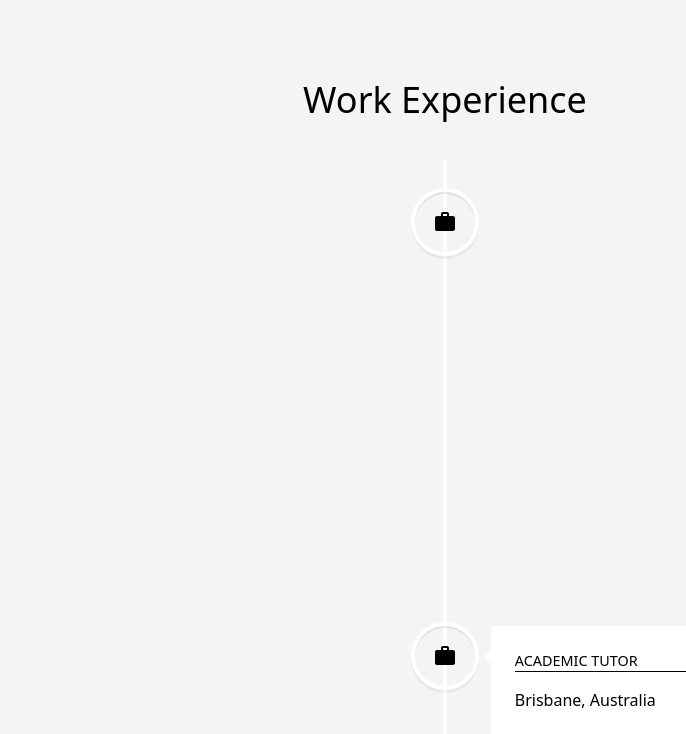
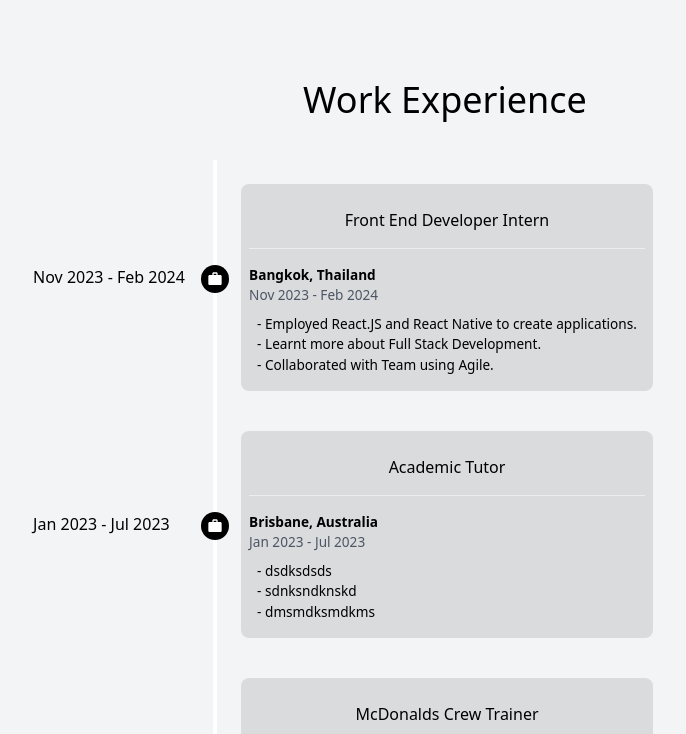
Before and after one commit to LiamSalangsang/portfolio2024, a React (Vite) app: page / in a window 1280 px wide. Shown: the part 2000-2734 px from the top of the page, without its empty margins (195-881 px from the left). Built offline with nearby package versions, Linux system fonts and the light colour scheme.

Commit message:
adding timeline

```diff
--- a/src/components/ExperienceSection.jsx
+++ b/src/components/ExperienceSection.jsx
@@ -1,16 +1,36 @@
+import { links } from "../lib/data";
+import { MdWork } from "react-icons/md";
+import { useRef } from "react";
+import { motion, useScroll } from "framer-motion";
 
 const ExperienceSection = (props) => {
-  const {title, location, timeWorked, achievements,photos} = props;
-  return <><section className="bg-black/60 text-white min-w-80">
-    <div className=" text-center p-4 m-2 border-b border-b-white/50">{title}</div>
-    <div className="flex gap-2 overflow-hidden" >
+  const {title, location, timeWorked, achievements,icon, description} = props;
+  const ref = useRef(null);
+  const { scrollYProgress } = useScroll({
+    target: ref,
+    offset: ["0.4 1", "1.1 1"],
+  });
+  return <>
+
+  <motion.section ref = {ref} style={{
+        scaleX: scrollYProgress,
+        opacity: scrollYProgress,
+      }}
+      initial = {{x:500}}
+      animate = {{x:0}}
+      transition={{ duration: 0.6 }}
+      className="bg-black/10 rounded-lg relative min-w-80">
+    <div className="absolute top-[39%] -left-10 z-10"><div className="w-7 h-7 rounded-full bg-black flex justify-center items-center"> <MdWork className = 'text-white'></MdWork></div></div>
+    <div className="absolute top-[39%] -left-[13rem] z-10"><div> {timeWorked}</div></div>
+    <div className="z-50 text-center p-4 m-2 border-b border-b-white/50">{title}</div>
+    <div className="flex gap-2 overflow-hidden text-[0.85rem]" >
       <div className="p-2">
-        <div>{location}</div>
-        <div>{timeWorked}</div>
+        <div className="font-semibold">{location}</div>
+        <div className="text-gray-600">{timeWorked}</div>
+        <ul className="list-square p-2">{achievements.map((achi, idx)=> <li  key = {idx}> - {achi} </li>)}</ul>
       </div>
-      <img src={photos} className="w-[15rem] shadow-2xl" alt="" />
     </div>
-    </section></>
+    </motion.section></>
 };
 
 export default ExperienceSection;
--- a/src/components/ProjectSection.jsx
+++ b/src/components/ProjectSection.jsx
@@ -22,7 +22,7 @@ export default function Project({
       }}
       className="group mb-3 sm:mb-8 last:mb-0"
     >
-      <section className="bg-gray-100 max-w-[42rem] border border-black/5 rounded-lg overflow-hidden sm:pr-8 relative sm:h-[20rem] hover:bg-gray-200 transition sm:group-even:pl-8">
+      <section className="bg-gray-200 max-w-[42rem] border border-black/5 rounded-lg overflow-hidden sm:pr-8 relative sm:h-[20rem] hover:bg-gray-00 transition sm:group-even:pl-8">
         <div className="pt-4 pb-7 px-5 sm:pl-10 sm:pr-2 sm:pt-10 sm:max-w-[50%] flex flex-col h-full sm:group-even:ml-[18rem]">
           <h3 className="text-2xl font-semibold dark:text-black">{title}</h3>
           <p className="mt-2 leading-relaxed text-gray-700d dark:text-black">
--- a/src/lib/data.js
+++ b/src/lib/data.js
@@ -1,6 +1,7 @@
 import techverse from "../assets/techverse.png";
 import shoes from "../assets/shoes.png";
 import companyIMG from "../assets/company.jpg";
+import { MdWork } from "react-icons/md";
 
 export const links = [
   { name: "Home", hash: "#home" },
@@ -32,22 +33,30 @@ export const experience = [
     title: "Front End Developer Intern",
     location: "Bangkok, Thailand",
     timeWorked: "Nov 2023 -  Feb 2024",
-    achievements: ["dsdksdsds", "sdnksndknskd", "dmsmdksmdkms"],
-    photos: companyIMG,
+    achievements: [
+      "Employed React.JS and React Native to create applications.",
+      "Learnt more about Full Stack Development.",
+      "Collaborated with Team using Agile.",
+    ],
+    icon: { MdWork },
+    description: "React | NestJS | Jira | SQL",
   },
   {
     title: "Academic Tutor",
     location: "Brisbane, Australia",
     timeWorked: "Jan 2023 - Jul 2023",
     achievements: ["dsdksdsds", "sdnksndknskd", "dmsmdksmdkms"],
-    photos: companyIMG,
+    icon: { MdWork },
+    description: "dfndnkdndkndknfkdfkd fndkfnkdnfkdn fndknfkdnk",
   },
   {
     title: "McDonalds Crew Trainer",
     location: "Brisbane, Australia",
     timeWorked: "Jan 2018 - Nov 2022",
     achievements: ["dsdksdsds", "sdnksndknskd", "dmsmdksmdkms"],
-    photos: companyIMG,
+    icon: { MdWork },
+
+    description: "dfndnkdndkndknfkdfkd fndkfnkdnfkdn fndknfkdnk",
   },
 ];
 
--- a/src/page/WorkExperience.jsx
+++ b/src/page/WorkExperience.jsx
@@ -1,34 +1,16 @@
 import React from "react";
 import SectionHeading from "../components/SectionHeading";
-// import ExperienceSection from "../components/ExperienceSection";
+import ExperienceSection from "../components/ExperienceSection";
 import { experience } from "../lib/data";
-import {
-  VerticalTimeline,
-  VerticalTimelineElement,
-} from "react-vertical-timeline-component";
-import "react-vertical-timeline-component/style.min.css";
 import { MdWork } from "react-icons/md";
 
 const WorkExperience = () => {
   return (
     <section id="experience">
       <SectionHeading> Work Experience </SectionHeading>
-      <VerticalTimeline>
-        {experience.map((exp, idx) => {
-          return (
-            <React.Fragment key={idx}>
-                <VerticalTimelineElement icon={<MdWork />}>
-                  <div className="border-b border-black uppercase text-[0.9rem]">{exp.title}</div>
-                  <p>{exp.location}</p>
-                  <p>
-                    kdnskndsndksnksncjsnjsncjkdbdckjwbkcjsdcjsbd
-                  </p>
-                  <img className = 'w-[50rem]' src={exp.photos} alt="" />
-                </VerticalTimelineElement>
-            </React.Fragment>
-          );
-        })}
-      </VerticalTimeline>
+        <main className=" border-l-4 border-white p-6 flex flex-col gap-10">
+        {experience.map((exp,idx)=>< React.Fragment key = {idx} ><ExperienceSection {...exp}/></React.Fragment>)}
+        </main>
     </section>
   );
 };
```
